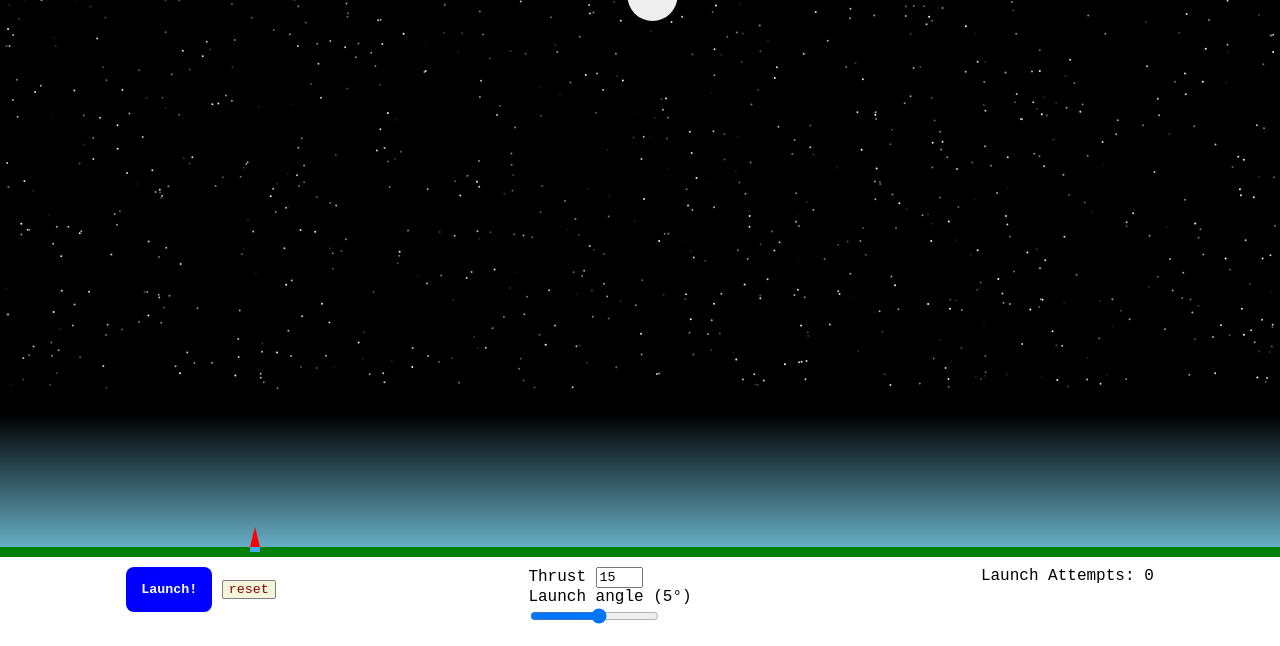
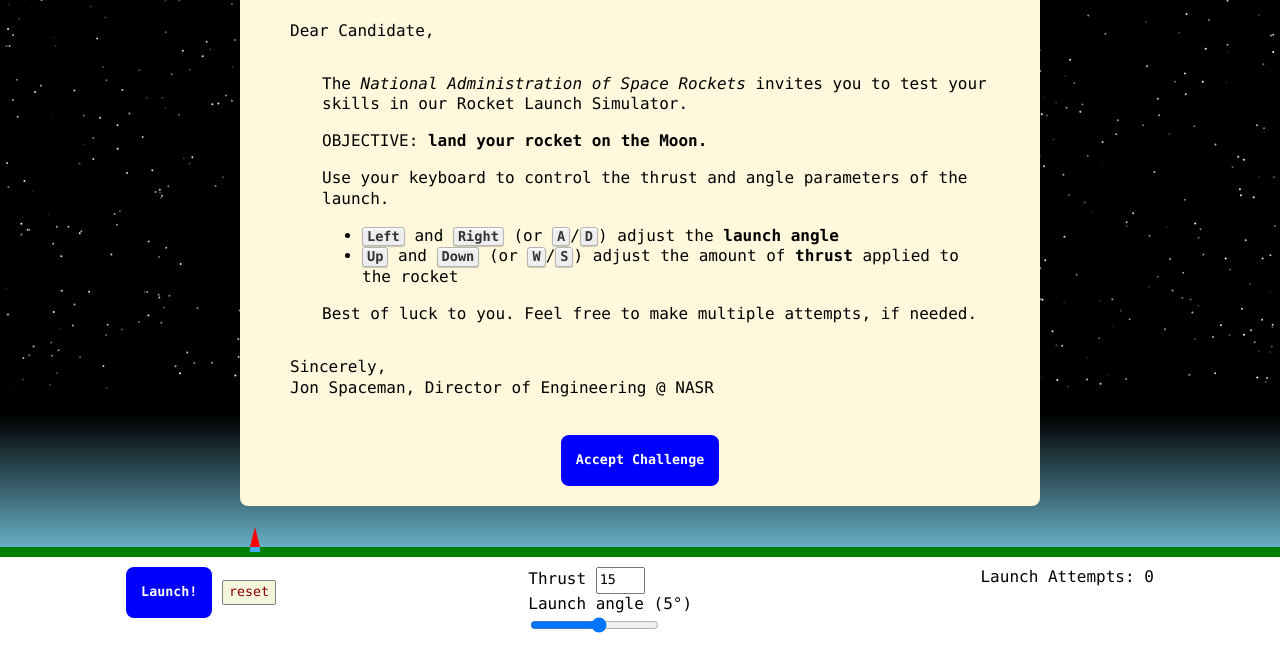
Before and after one commit to kyle-west/launchr, a website with bundled scripts: page index.html in a window 1280 px wide. Shown: the part 154-800 px from the top of the page. Built offline with nearby package versions, Linux system fonts and the light colour scheme.

Commit message:
[modals] add dialog and instructions for game

```diff
--- /dev/null
+++ b/lib/dom.js
@@ -0,0 +1,33 @@
+function attach (elem, item) {
+  if (!item || item === true) return;
+  if (item instanceof Array) {
+    item.forEach(child => attach(elem, child))
+  } else if (item instanceof Node) {
+    elem.appendChild(item)
+  } else {
+    elem.appendChild(document.createTextNode(item.toString()))
+  }
+}
+
+export function make (type, { children = [], ...props } = {}, attrs = {}) {
+  let elem = document.createElement(type)
+  Object.assign(elem, props)
+  attach(elem, children)
+  Object.entries(attrs).forEach(([k,v]) => elem.setAttribute(k,v))
+  return elem
+}
+
+export const h1 = (children) => make('h1', { children })
+export const h2 = (children) => make('h2', { children })
+export const h3 = (children) => make('h3', { children })
+export const h4 = (children) => make('h4', { children })
+export const h5 = (children) => make('h5', { children })
+export const h6 = (children) => make('h6', { children })
+
+export const p = (children) => make('p', { children })
+export const b = (children) => make('strong', { children })
+export const i = (children) => make('em', { children })
+export const br = () => make('br')
+export const kbd = (children) => make('kbd', { children })
+export const ul = (children) => make('ul', { children })
+export const li = (children) => make('li', { children })
--- a/lib/events.js
+++ b/lib/events.js
@@ -1,3 +1,6 @@
+import { Modal } from './modals.js';
+import { make, p, br, b, ul, li } from './dom.js'
+
 const makeEventType = (eventName) => {
   return class extends CustomEvent {
     static name = eventName;
@@ -10,11 +13,41 @@ const makeEventType = (eventName) => {
 
 export const LandingEvent = makeEventType('rocket-landed')
 export const LaunchEvent = makeEventType('rocket-launched')
-export const ResetEvent = makeEventType('reset-game')
-
-document.addEventListener(LandingEvent.name,
-  ({ attempts }) => window.requestAnimationFrame(() => alert(`Yay! You Landed! It took ${attempts} ${attempts === 1 ? 'try' : 'tries'}`)
-))
+export const ResetEvent = makeEventType('game-reset')
 
 document.addEventListener(LaunchEvent.name, ({ attempts }) => document.getElementById('write-attempts').innerHTML = attempts)
 document.addEventListener(ResetEvent.name, () => document.getElementById('write-attempts').innerHTML = 0)
+
+
+
+document.addEventListener(LandingEvent.name, ({ attempts, cost = '2.5B' }) => {
+  new Modal((modal) => {
+    const playAgain = () => { modal.close(); window.game.reset(); }
+    return ({
+      title: 'You did it!',
+      content: [
+        br(),
+        p('Congratulations, Candidate!'),
+        make('div', { className: 'indent', children: [
+          p([
+            'You successfully landed on the moon! Here are you stats:',
+            ul([
+              li(['It took you ', b(attempts), attempts === 1 ? ' try' : ' tries', ' to make it']),
+              // li(['You spent a total of ', b(`$${cost}`), ' dollars, which is within your $2.5B budget']),
+            ]),
+          ]),
+          p('We hope you enjoyed this simulation. Feel free to recruit your friends.'),
+        ]}),
+        p([
+          'Thank you,', br(),
+          'Jon Spaceman, Director of Engineering @ NASR'
+        ]),
+        br(),
+      ],
+      actions: [
+        make('button', { className: 'accept', children: 'Play Again', onclick: playAgain }),
+      ],
+      shortcuts: { ' ': playAgain, 'Enter': playAgain }
+    })
+  }).open()
+})
--- /dev/null
+++ b/lib/modals.js
@@ -0,0 +1,93 @@
+import { make, p, br, i, b, kbd, ul, li, } from './dom.js'
+
+export class Modal {
+  constructor (generateData) {
+    this.data = generateData(this)
+  }
+
+  open () {
+    document.body.classList.add('overlayOpen')
+    this.isOpen = true
+    this.render()
+
+    this.handleKeys = (event) => {
+      const { key } = event
+      if (key === 'Escape') this.close()
+
+      Object.entries(this.data?.shortcuts || {}).forEach(([k, action]) => {
+        if (k === key) action(event)
+      })
+    }
+    window.addEventListener('keydown', this.handleKeys)
+  }
+
+  close () {
+    document.body.classList.remove('overlayOpen')
+    this.isOpen = false
+    this.render()
+    window.removeEventListener('keydown', this.handleKeys)
+  }
+
+  render () {
+    const { elem, isOpen, data } = this
+
+    if (elem) elem.remove()
+
+    if (isOpen) {
+      const { title, content, actions = [] } = data || {}
+      this.elem = make('div', { children: [
+        make('div', { className: 'scrim' }),
+        make('div', { className: 'modal', children: [
+          make('h1', { className: 'title', children: title }),
+          make('div', { className: 'content', children: content }),
+          make('div', { className: 'actions', children: actions }),
+        ]})
+      ]})
+      document.body.appendChild(this.elem)
+    }
+  }
+}
+
+export const welcomeModal = new Modal((modal) => ({
+  title: 'NASR Welcomes You Today',
+  content: [
+    br(),
+    p('Dear Candidate,'),
+    make('div', { className: 'indent', children: [
+      p([
+        'The ', i('National Administration of Space Rockets'),
+        ' invites you to test your skills in our Rocket Launch Simulator. ',
+      ]),
+      p([
+        'OBJECTIVE: ', b('land your rocket on the Moon. '),
+        // br(), 'BUDGET: You are allotted ', b('$2.5 billion dollars'), ' to cover fuel and launch costs.'
+      ]),
+      p([
+        'Use your keyboard to control the thrust and angle parameters of the launch. ',
+        ul([
+          li([
+            kbd('Left'), ' and ', kbd('Right'), ' (or ', kbd('A'),'/', kbd('D'),
+            ') adjust the ', b('launch angle'),
+          ]),
+          li([
+            kbd('Up'), ' and ', kbd('Down'), ' (or ', kbd('W'),'/', kbd('S'),
+            ') adjust the amount of ', b('thrust'), ' applied to the rocket'
+          ]),
+        ]),
+      ]),
+      p('Best of luck to you. Feel free to make multiple attempts, if needed.'),
+    ]}),
+    p([
+      'Sincerely,', br(),
+      'Jon Spaceman, Director of Engineering @ NASR'
+    ]),
+    br(),
+  ],
+  actions: [
+    make('button', { className: 'accept', children: 'Accept Challenge', onclick: () => modal.close() })
+  ],
+  shortcuts: {
+    ' ': () => modal.close(),
+    'Enter': () => modal.close(),
+  }
+}))
--- a/main.js
+++ b/main.js
@@ -1,9 +1,12 @@
 import { Game } from './lib/game.js'
+import { welcomeModal } from './lib/modals.js'
 
-const game = new Game()
+window.game = new Game()
 game.run()
 
 document.getElementById('reset').onclick = ({ target }) => {
   game.reset()
   target.blur()
 }
+
+welcomeModal.open()
--- a/styles.css
+++ b/styles.css
@@ -4,8 +4,9 @@ html, body {
 }
 
 * {
-  box-sizing: content-box;
-  font-family: 'Courier New', Courier, monospace;
+  box-sizing: border-box;
+  font-family: Consolas, monospace;
+  line-height: 1.3rem;
 }
 
 body {
@@ -13,7 +14,11 @@ body {
   flex-direction: column;
   margin: 0;
   padding: 0;
-  height: 100vh;
+  height: 100%;
+}
+
+body:not(.overlayOpen) {
+  overflow: hidden;
 }
 
 .controls-container {
@@ -26,10 +31,10 @@ body {
 
 #screen {
   width: 100%;
-  height: calc(100vh - 80px);
+  height: calc(100% - 80px);
 }
 
-#launch {
+#launch, button.accept {
   background-color: blue;
   color: white;
   border: none;
@@ -38,7 +43,11 @@ body {
   font-weight: bolder;
 }
 
-#launch:hover {
+button {
+  cursor: pointer;
+}
+
+#launch:hover, button.accept:hover {
   background-color: blueviolet;
 }
 
@@ -52,3 +61,66 @@ body {
 #reset:hover {
   background-color: white;
 }
+
+.scrim {
+  position: absolute;
+  top: 0;
+  bottom: 0;
+  left: 0;
+  right: 0;
+  color: #333;
+  opacity: 0.7;
+  pointer-events: none;
+}
+
+.modal {
+  position: absolute;
+  background: cornsilk;
+  padding: 20px 50px;
+  border-radius: 8px;
+  --desired-width: 800px;
+  left: max(10%, calc(50% - calc(var(--desired-width) / 2)));
+  right: max(10%, calc(50% - calc(var(--desired-width) / 2)));
+  top: 10%;
+}
+
+.modal .actions {
+  display: flex;
+  justify-content: space-around;
+}
+
+h1 {
+  margin: 0;
+  padding: 0;
+  line-height: initial;
+}
+
+.indent {
+  margin: 32px 0 32px 32px;
+}
+
+/* Borrowed from MDN because I am in a hurry and their docs are open source */
+kbd {
+  background-color: #eee;
+  border-radius: 3px;
+  border: 1px solid #b4b4b4;
+  box-shadow: 0 1px 1px rgba(0, 0, 0, .2), 0 2px 0 0 rgba(255, 255, 255, .7) inset;
+  color: #333;
+  display: inline-block;
+  font-size: .85em;
+  font-weight: 700;
+  line-height: 1;
+  padding: 2px 4px;
+  white-space: nowrap;
+}
+
+/* Hide scrollbar for Chrome, Safari and Opera */
+.example::-webkit-scrollbar {
+  display: none;
+}
+
+/* Hide scrollbar for IE, Edge and Firefox */
+.example {
+  -ms-overflow-style: none;  /* IE and Edge */
+  scrollbar-width: none;  /* Firefox */
+}
```
Also changed, not shown: lib/game.js.
